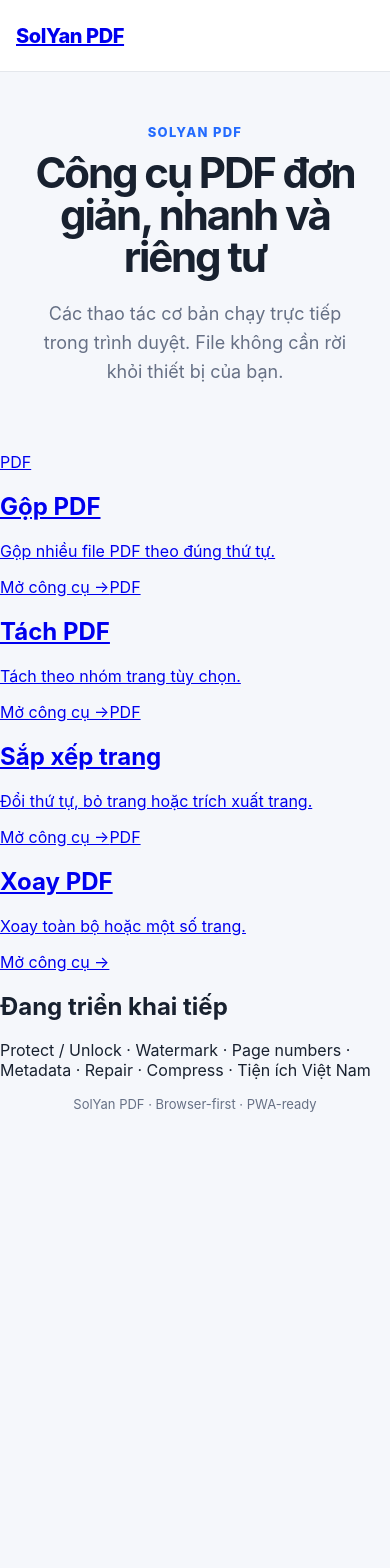
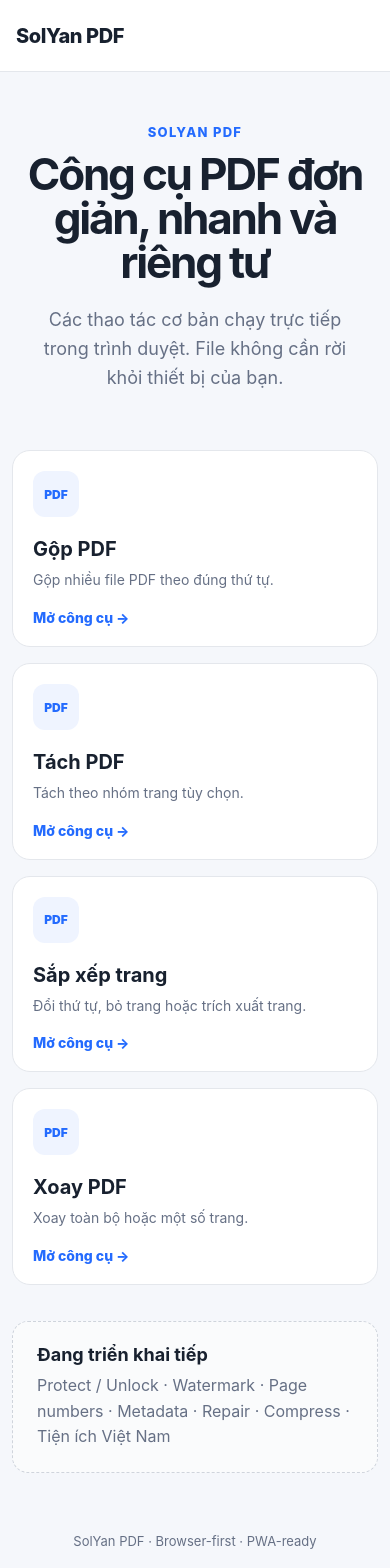
Before and after one commit to solyan842/SolYan-PDF, a Next.js app in the folder frontend/: page / in a window 390 px wide. Shown: the top 1568 px of the page. Before the commit the page ends 1152 px from the top, so only its background shows below. Built offline with nearby package versions, Linux system fonts and the light colour scheme.

Commit message:
style: support tool dashboard and page utilities

```diff
--- a/frontend/app/globals.css
+++ b/frontend/app/globals.css
@@ -11,55 +11,54 @@
 }
 
 * { box-sizing: border-box; }
-
 html, body { margin: 0; min-height: 100%; }
-
-body {
-  background: var(--bg);
-  color: var(--text);
-  font-family: Inter, ui-sans-serif, system-ui, -apple-system, BlinkMacSystemFont, "Segoe UI", sans-serif;
-}
-
-button, input { font: inherit; }
+body { background: var(--bg); color: var(--text); font-family: Inter, ui-sans-serif, system-ui, -apple-system, BlinkMacSystemFont, "Segoe UI", sans-serif; }
+a { color: inherit; text-decoration: none; }
+button, input, select { font: inherit; }
 button { cursor: pointer; }
 button:disabled { cursor: not-allowed; opacity: .5; }
-
 .shell { min-height: 100vh; }
 
-.topbar {
-  height: 72px;
-  display: flex;
-  align-items: center;
-  justify-content: space-between;
-  padding: 0 28px;
-  background: rgba(255,255,255,.92);
-  border-bottom: 1px solid var(--line);
-  position: sticky;
-  top: 0;
-  backdrop-filter: blur(14px);
-  z-index: 10;
-}
-
+.topbar { height: 72px; display: flex; align-items: center; justify-content: space-between; padding: 0 28px; background: rgba(255,255,255,.92); border-bottom: 1px solid var(--line); position: sticky; top: 0; backdrop-filter: blur(14px); z-index: 10; }
 .brand { font-weight: 800; font-size: 20px; letter-spacing: -.02em; }
 .privacy-pill { color: #027a48; background: #ecfdf3; border: 1px solid #abefc6; padding: 8px 12px; border-radius: 999px; font-size: 13px; font-weight: 600; }
 
-.hero { max-width: 860px; margin: 0 auto; text-align: center; padding: 76px 24px 36px; }
+.hero { max-width: 900px; margin: 0 auto; text-align: center; padding: 76px 24px 36px; }
+.compact-hero { padding-top: 58px; }
+.home-hero { max-width: 1000px; padding-bottom: 28px; }
 .eyebrow { margin: 0 0 12px; color: var(--brand); font-weight: 800; font-size: 13px; letter-spacing: .1em; }
 h1 { margin: 0; font-size: clamp(42px, 7vw, 72px); line-height: 1; letter-spacing: -.05em; }
-.subtitle { max-width: 680px; margin: 22px auto 30px; color: var(--muted); font-size: 18px; line-height: 1.6; }
+.home-hero h1 { font-size: clamp(44px, 6vw, 68px); }
+.subtitle { max-width: 720px; margin: 22px auto 30px; color: var(--muted); font-size: 18px; line-height: 1.6; }
 
 .picker { display: inline-flex; align-items: center; justify-content: center; background: var(--brand); color: white; border-radius: 14px; padding: 15px 22px; font-weight: 800; box-shadow: 0 10px 24px rgba(36,107,254,.22); cursor: pointer; }
 .picker:hover { background: var(--brand-dark); }
 .picker input { display: none; }
 
+.tool-grid { max-width: 1080px; margin: 0 auto 36px; padding: 0 24px; display: grid; grid-template-columns: repeat(4, minmax(0, 1fr)); gap: 16px; }
+.tool-card { background: var(--surface); border: 1px solid var(--line); border-radius: 18px; padding: 20px; min-height: 220px; display: flex; flex-direction: column; transition: transform .18s ease, box-shadow .18s ease, border-color .18s ease; }
+.tool-card:hover { transform: translateY(-3px); box-shadow: 0 16px 40px rgba(16,24,40,.08); border-color: #c7d7fe; }
+.tool-icon { display: inline-grid; place-items: center; width: 46px; height: 46px; border-radius: 12px; background: #eff4ff; color: var(--brand); font-size: 12px; font-weight: 900; }
+.tool-card h2 { margin: 20px 0 8px; font-size: 20px; }
+.tool-card p { margin: 0; color: var(--muted); line-height: 1.55; font-size: 14px; }
+.tool-link { margin-top: auto; padding-top: 18px; color: var(--brand); font-weight: 800; font-size: 14px; }
+.coming-soon { max-width: 1032px; margin: 0 auto 60px; padding: 22px 24px; border: 1px dashed #cfd4dc; border-radius: 16px; background: #fafbfc; }
+.coming-soon h2 { margin: 0 0 8px; font-size: 18px; }
+.coming-soon p { margin: 0; color: var(--muted); line-height: 1.6; }
+
 .workspace { max-width: 900px; margin: 0 auto 60px; padding: 24px; background: var(--surface); border: 1px solid var(--line); border-radius: 20px; box-shadow: 0 20px 60px rgba(16,24,40,.06); }
+.form-workspace { display: grid; gap: 16px; }
 .workspace-head { display: flex; justify-content: space-between; gap: 16px; align-items: center; margin-bottom: 18px; }
 .workspace-head h2 { margin: 0 0 4px; font-size: 20px; }
 .workspace-head p { margin: 0; color: var(--muted); font-size: 14px; }
+.field { display: grid; gap: 8px; }
+.field span { font-size: 14px; font-weight: 800; }
+.field input, .field select { width: 100%; border: 1px solid var(--line); border-radius: 12px; padding: 12px 14px; background: white; color: var(--text); }
+.field input:focus, .field select:focus { outline: 3px solid #dbe7ff; border-color: var(--brand); }
+.hint, .selected-file { margin: 0; color: var(--muted); font-size: 14px; line-height: 1.5; }
 
 .ghost { background: transparent; border: 1px solid var(--line); border-radius: 10px; padding: 9px 12px; color: var(--muted); }
 .empty { border: 1px dashed #cfd4dc; background: #fafbfc; color: var(--muted); text-align: center; border-radius: 14px; padding: 44px 20px; }
-
 .file-list { display: grid; gap: 10px; list-style: none; padding: 0; margin: 0; }
 .file-row { display: grid; grid-template-columns: 42px minmax(0, 1fr) auto; gap: 12px; align-items: center; border: 1px solid var(--line); border-radius: 12px; padding: 12px; }
 .file-index { width: 34px; height: 34px; border-radius: 10px; display: grid; place-items: center; background: #eff4ff; color: var(--brand); font-weight: 800; }
@@ -69,17 +68,20 @@ h1 { margin: 0; font-size: clamp(42px, 7vw, 72px); line-height: 1; letter-spacin
 .row-actions { display: flex; gap: 6px; }
 .row-actions button { width: 34px; height: 34px; border-radius: 9px; border: 1px solid var(--line); background: white; color: var(--text); }
 .row-actions button:hover:not(:disabled) { background: #f2f4f7; }
-
 .error { margin-top: 14px; color: var(--danger); background: #fef3f2; border: 1px solid #fecdca; border-radius: 10px; padding: 11px 12px; font-size: 14px; }
 .merge-button { width: 100%; margin-top: 18px; border: 0; border-radius: 12px; padding: 14px 18px; background: var(--brand); color: white; font-weight: 800; }
+.form-workspace .merge-button { margin-top: 2px; }
 .merge-button:hover:not(:disabled) { background: var(--brand-dark); }
-
 footer { text-align: center; color: var(--muted); padding: 0 20px 40px; font-size: 13px; }
 
+@media (max-width: 900px) { .tool-grid { grid-template-columns: repeat(2, minmax(0, 1fr)); } }
 @media (max-width: 640px) {
   .topbar { padding: 0 16px; }
   .privacy-pill { display: none; }
   .hero { padding-top: 52px; }
+  .tool-grid { grid-template-columns: 1fr; padding: 0 12px; }
+  .tool-card { min-height: 180px; }
+  .coming-soon { margin-left: 12px; margin-right: 12px; }
   .workspace { margin-left: 12px; margin-right: 12px; padding: 16px; border-radius: 16px; }
   .file-row { grid-template-columns: 34px minmax(0, 1fr); }
   .row-actions { grid-column: 2; }
```
